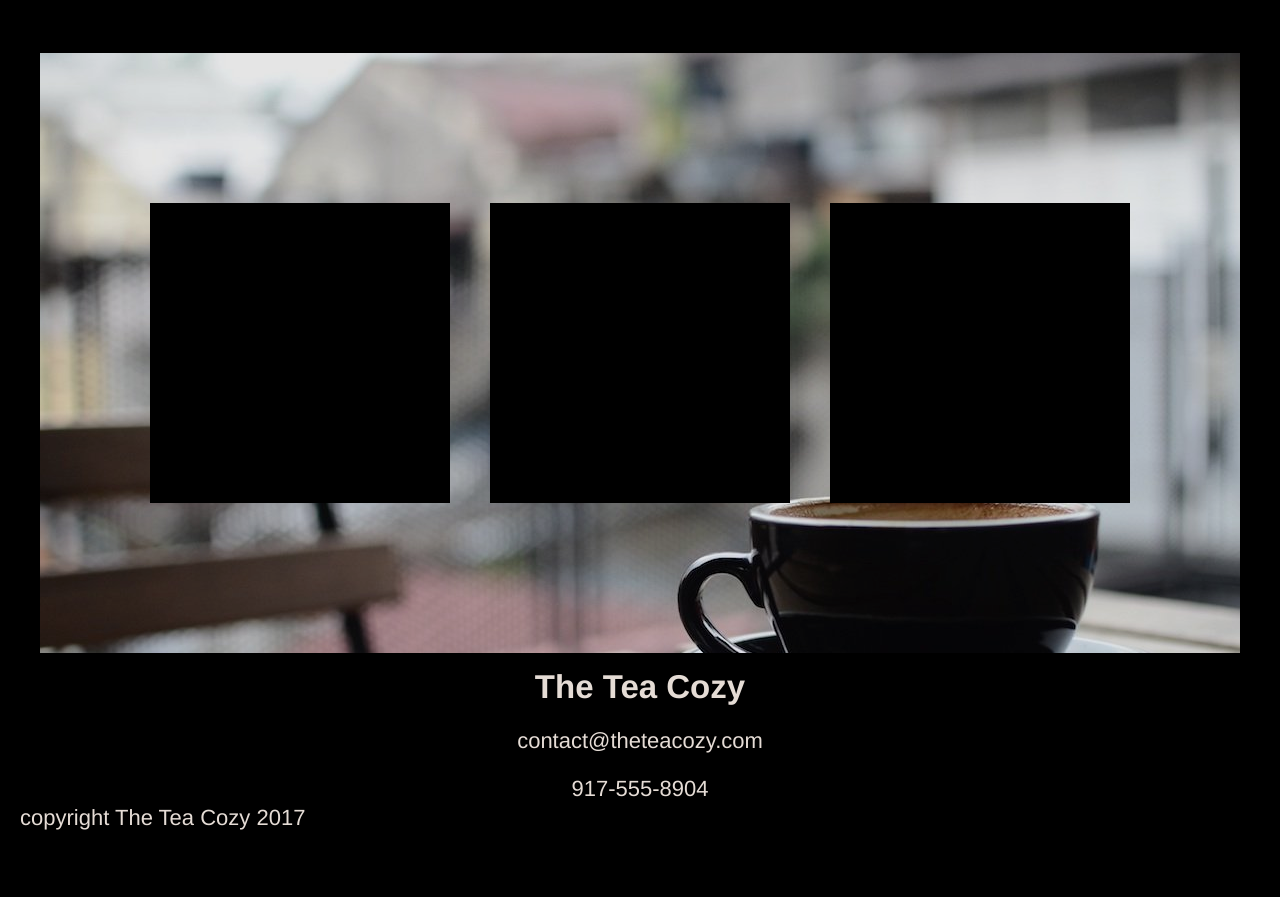
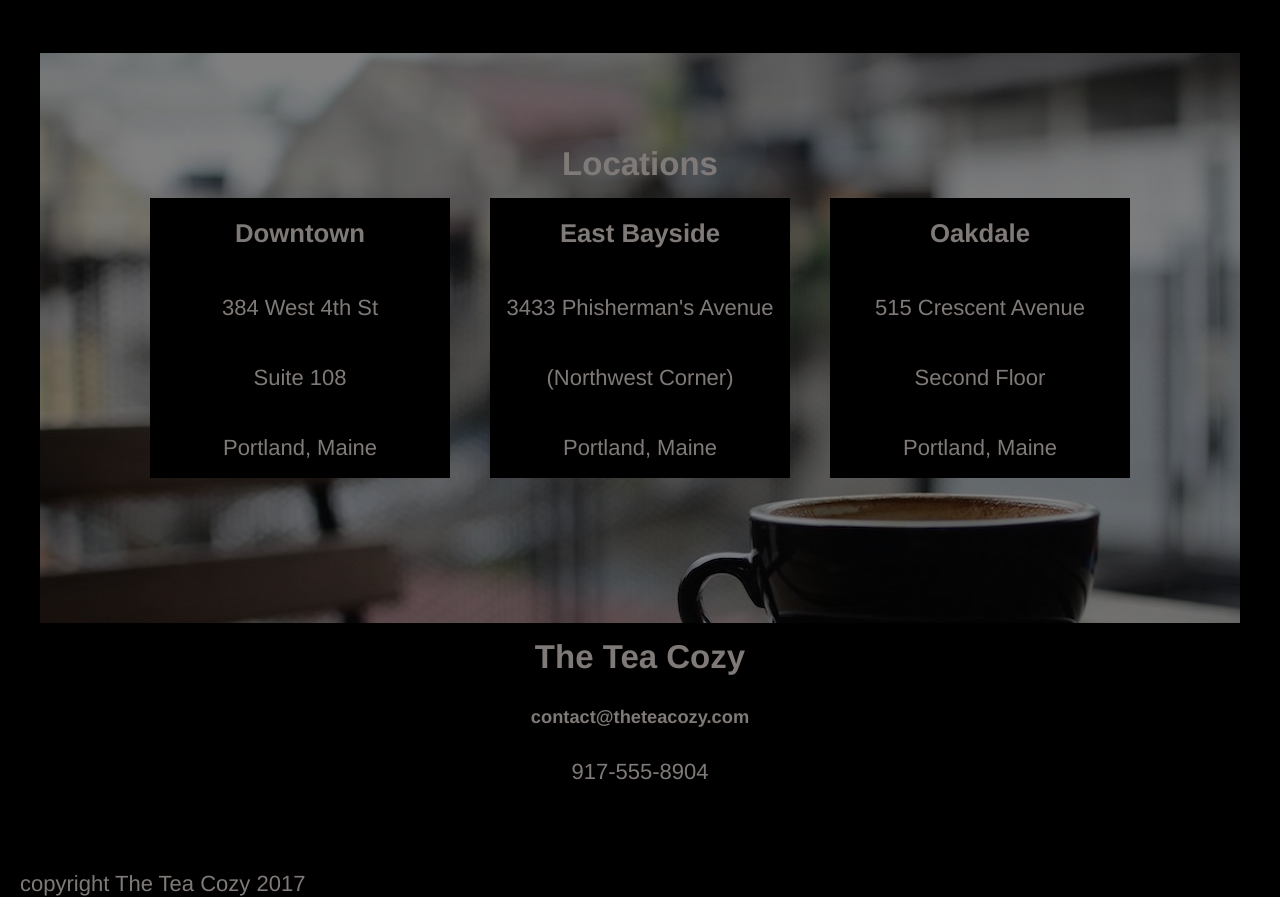
Before and after one commit to dkozyra/tea-cozy, a plain HTML site: page index.html in a window 1280 px wide. Shown: the part 1483-2380 px from the top of the page. Before the commit the page ends 2336 px from the top, so only its background shows below. Drawn offline with Linux system fonts and the light colour scheme.

Commit message:
90% done

```diff
--- a/index.html
+++ b/index.html
@@ -61,21 +61,34 @@
                 </div>
             </section>
             <section class="locations">
+
                 <div class="box-container">
                     <div class="box">
-
+                        <h3>Downtown</h3>
+                        <p>384 West 4th St</p>
+                        <p>Suite 108</p>
+                        <p>Portland, Maine</p>
+                    </div>
+                    <div class="middle-box">
+                        <h2 class="location-txt">Locations</h2>
+                        <div class="box">
+                            <h3>East Bayside</h3>
+                            <p>3433 Phisherman's Avenue</p>
+                            <p>(Northwest Corner)</p>
+                            <p>Portland, Maine</p>
+                        </div>
                     </div>
                     <div class="box">
-
-                    </div>
-                    <div class="box">
-
+                        <h3>Oakdale</h3>
+                        <p>515 Crescent Avenue</p>
+                        <p>Second Floor</p>
+                        <p>Portland, Maine</p>
                     </div>
                 </div>
             </section>
             <section class="contact">
                 <h2>The Tea Cozy</h2>
-                <p>contact@theteacozy.com</p>
+                <h5>contact@theteacozy.com</h5>
                 <p>917-555-8904</p>
             </section>
         </article>
--- a/style.css
+++ b/style.css
@@ -4,7 +4,7 @@ body {
     font-size: 22px;
     color: seashell;
     background-color: black;
-    opacity: 0.9;
+    opacity: 0.5;
     text-align: center;
 }
 
@@ -29,7 +29,7 @@ li {
     margin: 0 10px;
     list-style: none;
     display: inline-block;
-  }
+}
 
 li a {
     color: seashell;
@@ -56,12 +56,12 @@ article {
     display: flex;
     align-items: center;
     justify-content: center;
+
 }
 
 .our-mission-text {
     background-color: black;
     width: 100%;
-
 }
 
 h2, h4 {
@@ -70,12 +70,7 @@ h2, h4 {
 
 .tea-of-the-month {
     width: 1000px;
-    /* margin: auto; */
 }
-
-/* .tea-of-the-month h4{
-    margin-bottom: 2rem;
-} */
 
 .gallery {
     margin-top: 1.5rem;
@@ -102,11 +97,12 @@ h2, h4 {
 
 .locations {
     width: 1200px;
-    height: 600px;
-    margin-top: 3.5rem;
+    height: 570px;
+    margin: 3.5rem 2rem 0;
     background-image: url('./resources/img/img-locations-background.jpg');
     background-size: cover;
     display: flex;
+    /* flex-direction: column; */
     justify-content: center;
     align-items: center;
 }
@@ -114,20 +110,29 @@ h2, h4 {
 .box-container {
     display: flex;
     width: 980px;
+    height: 280px;
     justify-content: space-between;
+    align-items: flex-end;
 }
 
 .box {
+    display: flex;
+    flex-direction: column;
+    justify-content: center;
     width: 300px;
-    height: 300px;
+    height: 280px;
     background-color: black;
+    opacity: 1;
 }
 
 .contact {
     height: 200px;
+    width: auto;
 }
 
 footer {
+    position: relative;
+    top: 6rem;
     margin: 20px;
     text-align: left
 }
```
